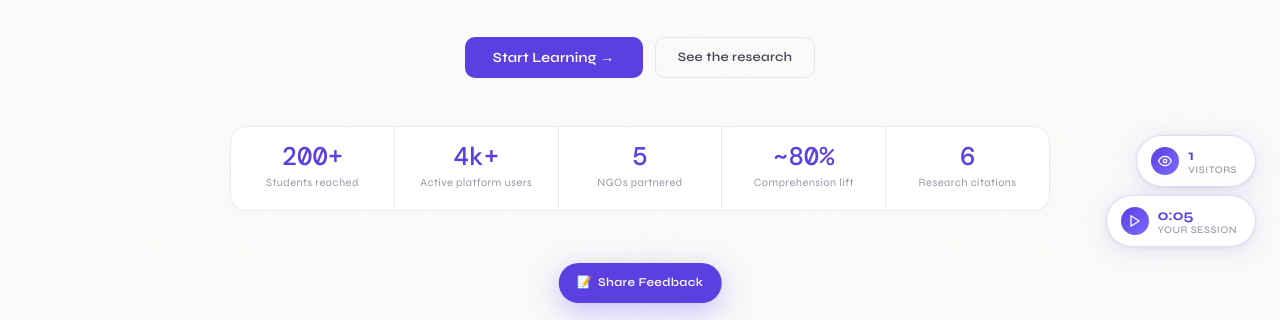
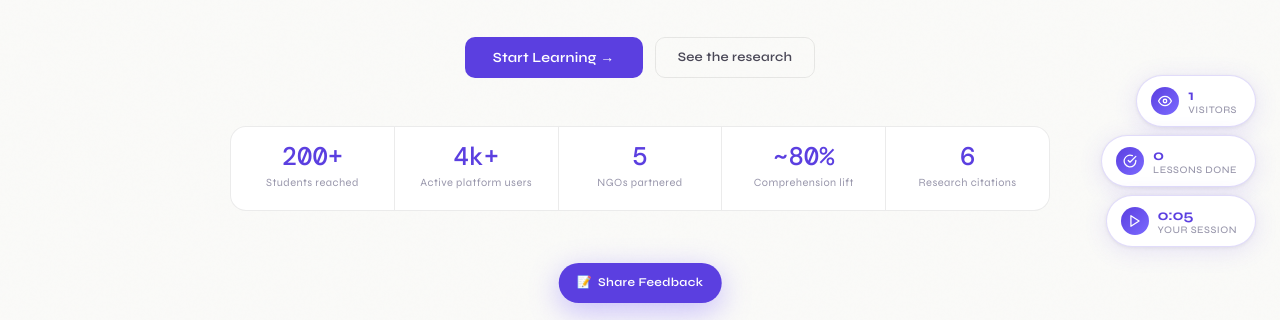
Before and after one commit to ak3036811-gif/algobridge-learn, a plain HTML site: page index.html in a window 1280 px wide. Shown: the part 473-793 px from the top of the page. Drawn offline with nearby package versions, Linux system fonts and the light colour scheme; no server answers; a web font is replaced by a local one.

Commit message:
Implement completed lessons tracking feature
Add completed lessons counter and badge to index.html

```diff
--- a/index.html
+++ b/index.html
@@ -1478,6 +1478,11 @@ function completeTopic() {
     const nextTopic = PATHS[APP.currentTopicPath][APP.currentTopicId + 1];
     if (nextTopic && nextTopic.state === 'locked') nextTopic.state = 'available';
     APP.recentActivity.unshift('Completed "' + topic.name + '"');
+    // Increment completed lessons counter
+    const doneCount = parseInt(localStorage.getItem('ab_lessons_done') || '0') + 1;
+    localStorage.setItem('ab_lessons_done', doneCount);
+    const doneEl = document.getElementById('completed-count');
+    if (doneEl) doneEl.textContent = doneCount;
     renderPath(APP.currentTopicPath);
     updateDashboard();
     updateIntermediateLock();
@@ -1987,6 +1992,37 @@ async function tcSend() {
   </span>
 </div>
 
+<!-- Completed lessons badge -->
+<div id="completed-badge" style="
+  background:#fff;
+  border:1.5px solid rgba(91,63,224,0.18);
+  border-radius:999px;
+  padding:10px 18px 10px 14px;
+  display:flex;
+  align-items:center;
+  gap:9px;
+  box-shadow:0 4px 24px rgba(91,63,224,0.13), 0 1px 4px rgba(0,0,0,0.07);
+  font-family:'Syne',sans-serif;
+  cursor:default;
+  user-select:none;
+">
+  <span style="
+    width:28px;height:28px;
+    background:linear-gradient(135deg,#5B3FE0,#7B6AFF);
+    border-radius:50%;
+    display:flex;align-items:center;justify-content:center;
+    flex-shrink:0;
+  ">
+    <svg width="14" height="14" viewBox="0 0 24 24" fill="none" stroke="#fff" stroke-width="2.2" stroke-linecap="round" stroke-linejoin="round">
+      <path d="M22 11.08V12a10 10 0 1 1-5.93-9.14"/><polyline points="22 4 12 14.01 9 11.01"/>
+    </svg>
+  </span>
+  <span style="display:flex;flex-direction:column;line-height:1.2;">
+    <span id="completed-count" style="font-size:15px;font-weight:700;color:#5B3FE0;letter-spacing:-0.3px;">0</span>
+    <span style="font-size:10px;font-weight:500;color:#9896AB;text-transform:uppercase;letter-spacing:0.5px;">lessons done</span>
+  </span>
+</div>
+
 <!-- Session timer badge -->
 <div id="session-badge" style="
   background:#fff;
@@ -2055,6 +2091,11 @@ async function tcSend() {
     timerEl.textContent = m + ':' + String(s).padStart(2, '0');
   }, 1000);
 
+  // ── COMPLETED LESSONS COUNT ──
+  const savedDone = parseInt(localStorage.getItem('ab_lessons_done') || '0');
+  const doneEl = document.getElementById('completed-count');
+  if (doneEl) doneEl.textContent = savedDone;
+
   // ── VISITOR COUNT (existing) ──
   const SITE = 'ak3036811-gif.github.io%2Falgobridge-learn';
   const img = new Image();
```
